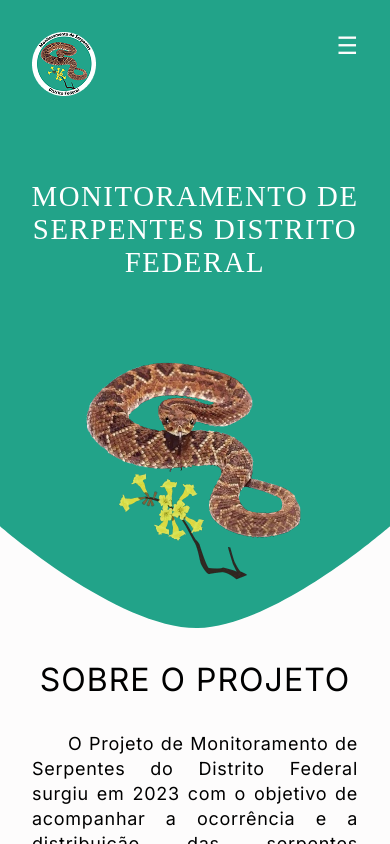
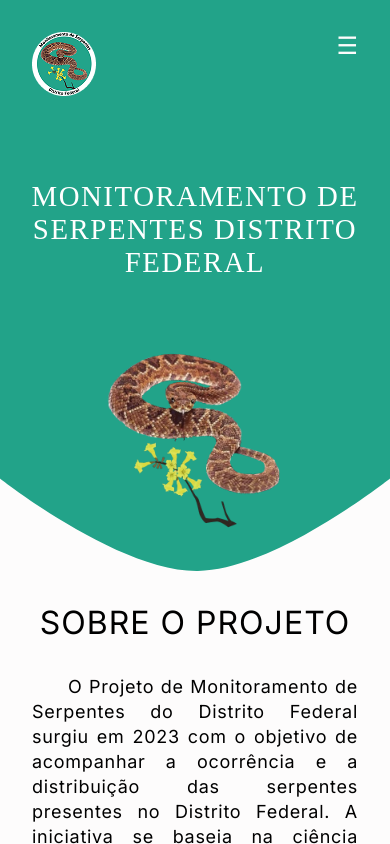
Before and after one commit to Serpentes-DF/micrurus, a Next.js app: page / in a window 390 px wide. Shown: the top 844 px of the page. Built offline with nearby package versions, Linux system fonts and the light colour scheme.

Commit message:
update header

```diff
--- a/src/components/layout/header/header.module.css
+++ b/src/components/layout/header/header.module.css
@@ -16,6 +16,10 @@
   }
 
   @media (max-width: 800px) {
+    min-height: 50vh;
+  }
+
+  @media (orientation: portrait) {
     min-height: 50vh;
   }
 }
@@ -50,4 +54,9 @@
   width: 250px;
   height: auto;
   padding-bottom: 24px;
+
+  @media (max-width: 500px) {
+    width: 200px;
+    object-fit: cover;
+  }
 }
```
